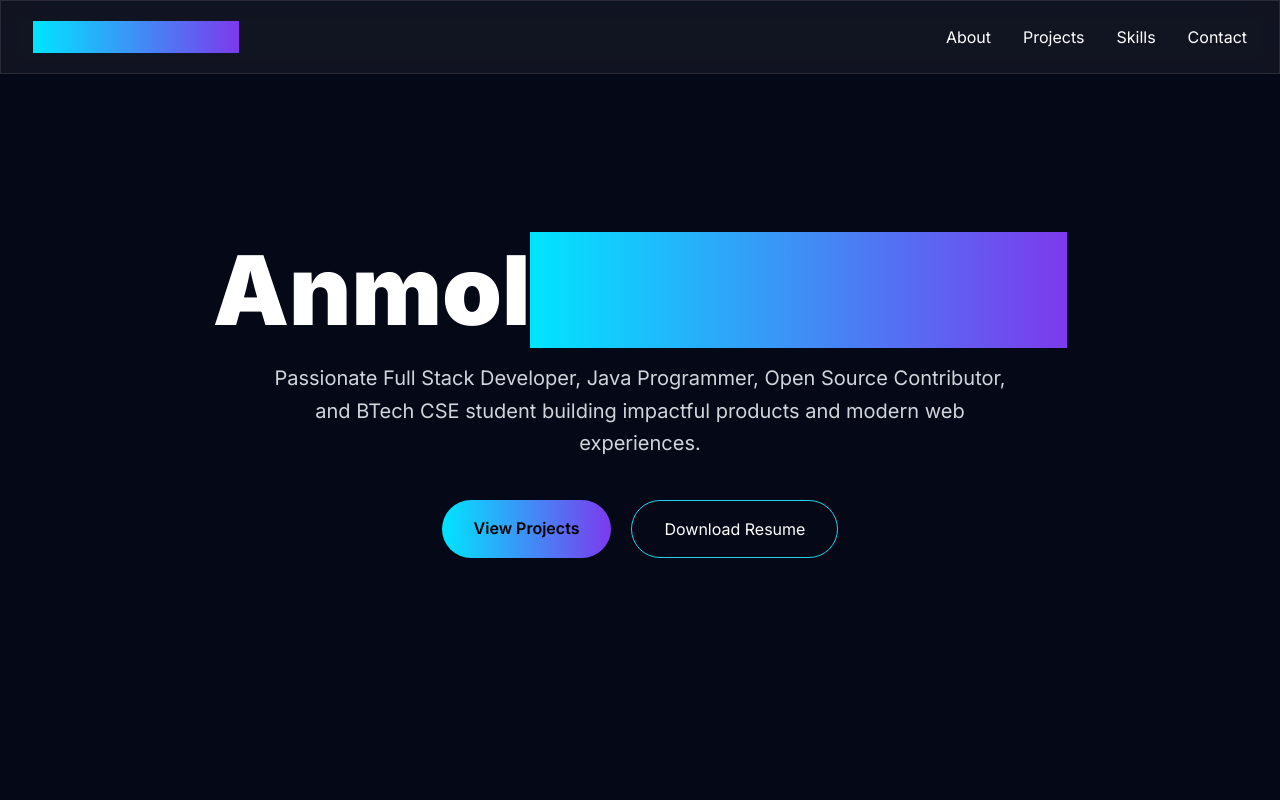
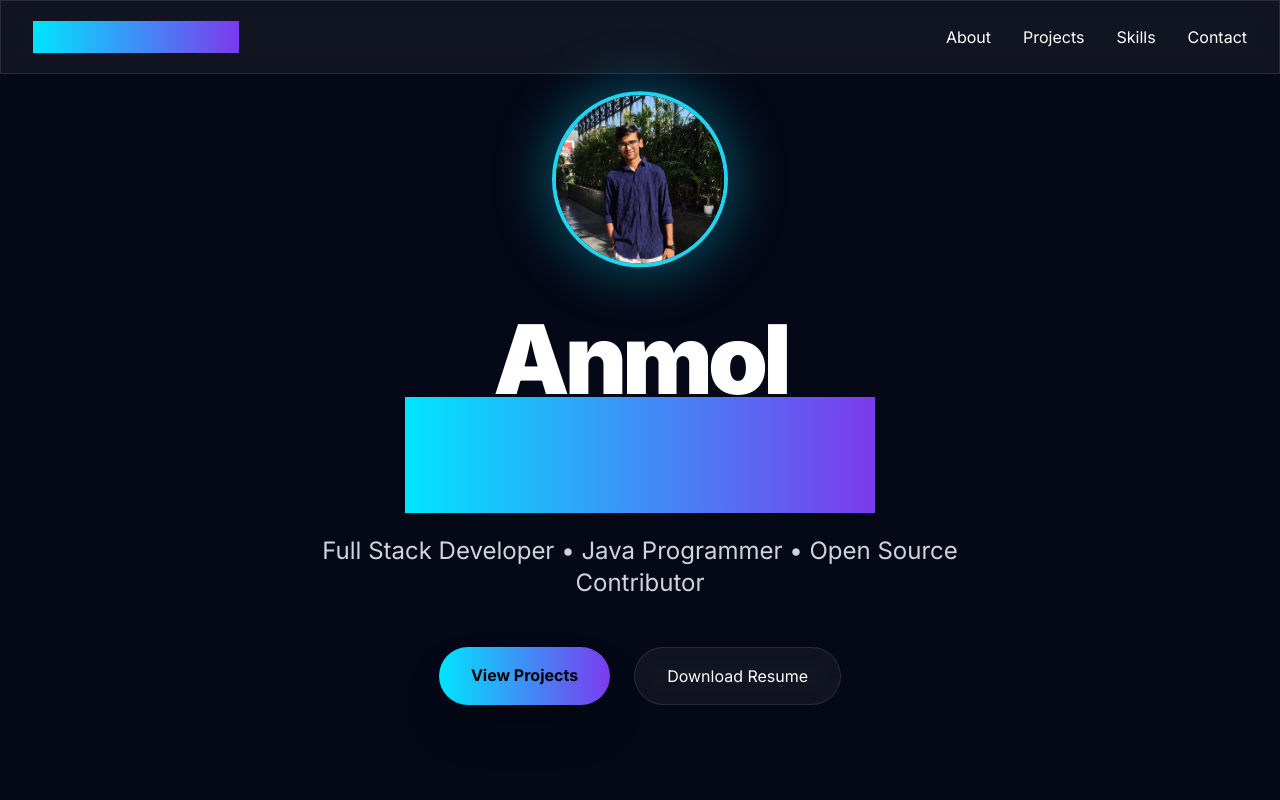
Before and after one commit to Anmol-Srivastava-073/portfolio, a React (Vite) app: page / in a window 1280 px wide. Shown: the top 800 px of the page. Built offline with nearby package versions, Linux system fonts and the light colour scheme.

Commit message:
Update Hero.jsx

```diff
--- a/src/components/Hero.jsx
+++ b/src/components/Hero.jsx
@@ -2,39 +2,62 @@ import { motion } from 'framer-motion'
 
 function Hero() {
   return (
-    <section className="min-h-screen flex items-center justify-center text-center px-6">
+    <section className="min-h-screen flex items-center justify-center px-6 relative">
+
       <motion.div
-        initial={{ opacity: 0, y: 100 }}
+        initial={{ opacity: 0, y: 80 }}
         animate={{ opacity: 1, y: 0 }}
         transition={{ duration: 1 }}
+        className="text-center max-w-5xl"
       >
-        <h1 className="text-6xl md:text-8xl font-black mb-6">
+
+        <motion.img
+          src="/photos/anmol.jpeg"
+          className="w-44 h-44 rounded-full mx-auto mb-10 border-4 border-cyan-400 shadow-[0_0_60px_rgba(0,229,255,0.4)] object-cover"
+          animate={{
+            y: [0, -10, 0],
+          }}
+          transition={{
+            repeat: Infinity,
+            duration: 4,
+          }}
+        />
+
+        <h1 className="text-5xl md:text-7xl lg:text-8xl font-black leading-[0.9] tracking-[-0.05em]">
           Anmol
+          <br />
+
           <span className="gradient bg-clip-text text-transparent">
-            {' '}Srivastava
+            Srivastava
           </span>
         </h1>
 
-        <p className="text-xl text-gray-300 max-w-3xl mx-auto leading-relaxed">
-          Passionate Full Stack Developer, Java Programmer, Open Source Contributor,
-          and BTech CSE student building impactful products and modern web experiences.
+        <p className="mt-8 text-lg md:text-2xl text-gray-300 leading-relaxed max-w-3xl mx-auto">
+          Full Stack Developer • Java Programmer • Open Source Contributor
         </p>
 
-        <div className="mt-10 flex gap-5 justify-center flex-wrap">
-          <a
+        <div className="mt-12 flex gap-6 justify-center flex-wrap">
+
+          <motion.a
+            whileHover={{ scale: 1.08 }}
+            whileTap={{ scale: 0.95 }}
             href="#projects"
-            className="px-8 py-4 rounded-full gradient font-semibold text-black"
+            className="gradient px-8 py-4 rounded-full font-bold text-black shadow-2xl"
           >
             View Projects
-          </a>
+          </motion.a>
 
-          <a
-            href="/photos/AnmolResume.pdf"
-            className="border border-cyan-400 px-8 py-4 rounded-full"
+          <motion.a
+            whileHover={{ scale: 1.08 }}
+            whileTap={{ scale: 0.95 }}
+            href="/photos/AnmolResume.docx"
+            className="glass px-8 py-4 rounded-full"
           >
             Download Resume
-          </a>
+          </motion.a>
+
         </div>
+
       </motion.div>
     </section>
   )
```
